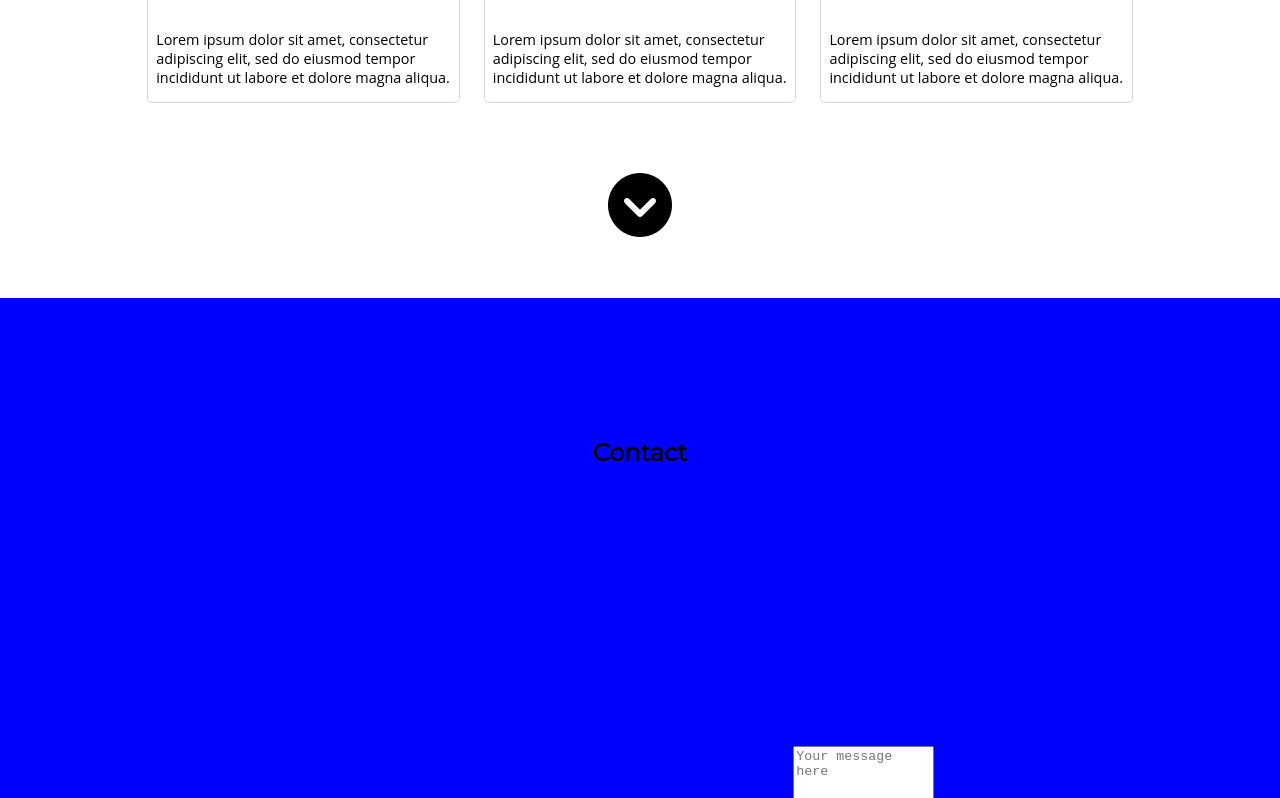
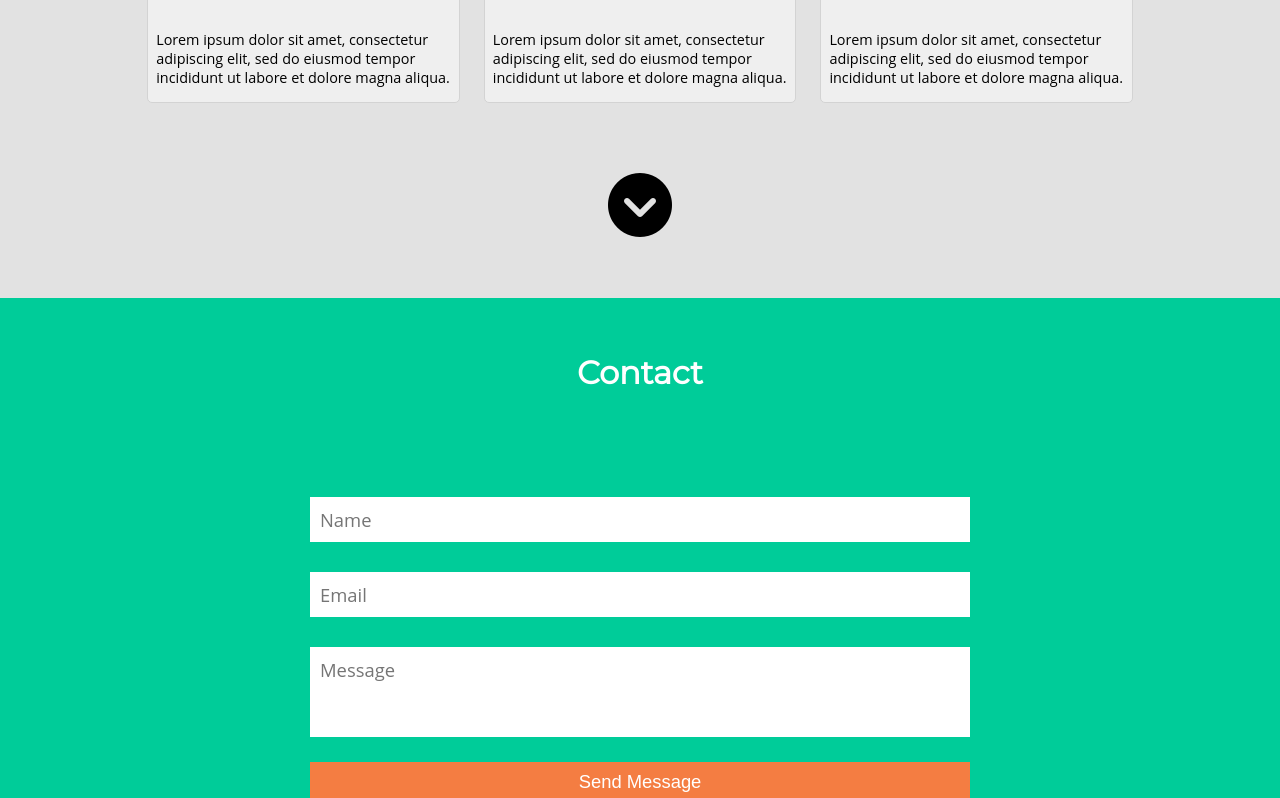
Before and after one commit to cpearce31/cpearce31.github.com, a plain HTML site: page portfolio.htm in a window 1280 px wide. Shown: the part 2002-2800 px from the top of the page. Drawn offline with Linux system fonts and the light colour scheme.

Commit message:
Finished layout of contact section, everything is laid out and styled. TODO: media queries, javascript, write content.

```diff
--- a/portfolio.htm
+++ b/portfolio.htm
@@ -116,16 +116,20 @@
       </button>
     </div>
     <div class="section contact" id="contact">
-      <h2>Contact</h2>
+      <h2 class="contact-head">Contact</h2>
       <form class="contact-form" action="https://formspree.io/cpearce31@gmail.com" method="POST">
-        <label>Name</label>
-        <input name="name" placeholder="John Smith" type="text" />
-        <label>Email</label>
-        <input name="email" placeholder="jsmith@somewhere.com" type="text"/>
-        <label>Message</label>
-        <textarea cols="15" rows="10" name="message" placeholder="Your message here"></textarea>
-        <input id="submit" type="submit" value="Send Message" />
+        <input class="form-field field-short" name="name" placeholder="Name" type="text" />
+        <input class="form-field field-short" name="email" placeholder="Email" type="text"/>
+        <textarea class="form-field form-message" name="message" placeholder="Message"></textarea>
+        <input class="form-submit" id="submit" type="submit" value="Send Message" />
       </form>
+      <div class="contact-links">
+        <a href="https://facebook.com/calebpearce"><i class="fa fa-facebook-official" aria-hidden="true"></i></a>
+        <a href="https://github.com/cpearce31"><i class="fa fa-github" aria-hidden="true"></i></a>
+        <a href="#"><i class="fa fa-linkedin" aria-hidden="true"></i></a>
+        <a href="https://www.freecodecamp.com/cpearce31"><i class="fa fa-free-code-camp" aria-hidden="true"></i></a>
+        <a href="http://codepen.io/cpearce31/"><i class="fa fa-codepen" aria-hidden="true"></i></a>
+      </div>
     </div>
   </div>
 </body>
--- a/style.css
+++ b/style.css
@@ -58,6 +58,7 @@ body, h2 {
 
 .about-head {
   padding-top: 10vh;
+  max-width: 80vw;
 }
 
 .about-main {
@@ -128,6 +129,10 @@ body, h2 {
   color: white;
 }
 
+.projects {
+  background-color: #e2e2e2;
+}
+
 .projects-head {
   font-size: 2em;
 }
@@ -151,6 +156,7 @@ body, h2 {
   border-radius: 5px;
   font-size: .9em;
   padding: 8px;
+  background-color: #efefef;
 
 }
 
@@ -178,5 +184,70 @@ body, h2 {
 }
 
 .contact {
-  background: blue;
+  background: #0c9;
+  color: white;
 }
+
+.contact-head {
+  font-size: 2em;
+  margin-bottom: -20px;
+}
+
+.contact-form {
+  display: flex;
+  flex-direction: column;
+  height: 40vh;
+}
+
+.form-field {
+  width: 50vw;
+  outline: none;
+  border: none;
+  margin: 15px 0;
+  padding: 10px;
+  font-family: 'Open Sans', sans-serif;
+  font-size: 1.15em;
+}
+
+.form-field:focus{
+  border: 3px solid #f47d42;
+  margin: 12px -3px;
+}
+
+.field-short {
+  height: 25px;
+}
+
+.form-message {
+  flex-grow: 1;
+  resize: none;
+}
+
+.form-submit {
+  margin-top: 10px;
+  height: 40px;
+  border: none;
+  outline: none;
+  background-color: #f47d42;
+  color: white;
+  font-size: 1.15em;
+}
+
+.form-submit:hover {
+  background-color: white;
+  color: #f47d42;
+}
+
+.contact-links {
+  height: 10vh;
+  font-size: 3em;
+}
+
+.contact-links > a {
+  color: white;
+  margin: 0 5px;
+}
+
+.contact-links > a:hover {
+  color: #f47d42;
+}
```
